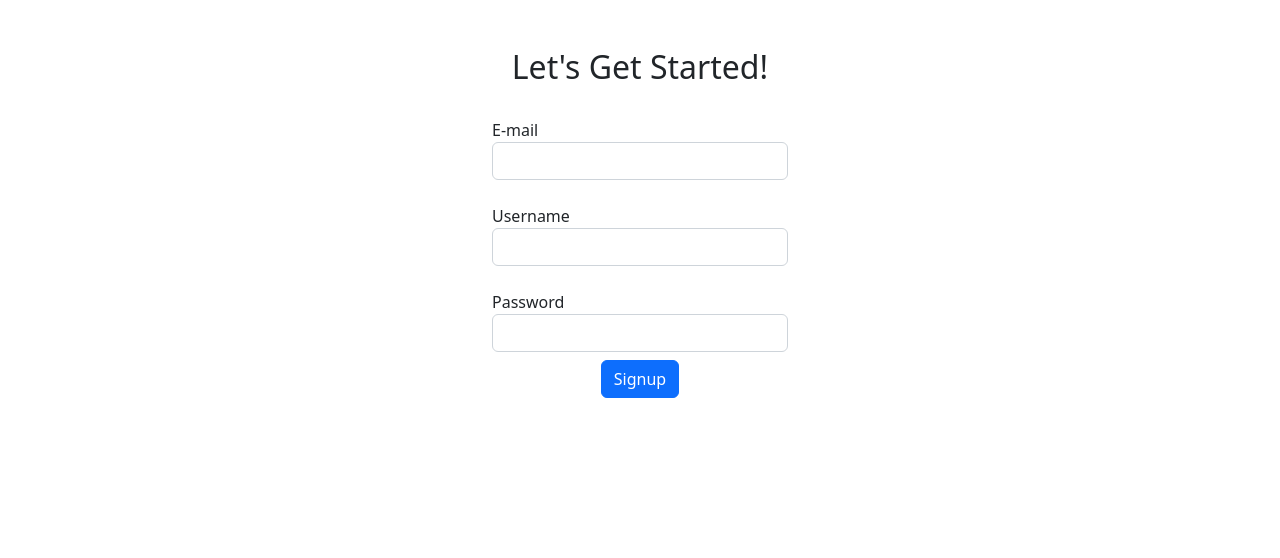
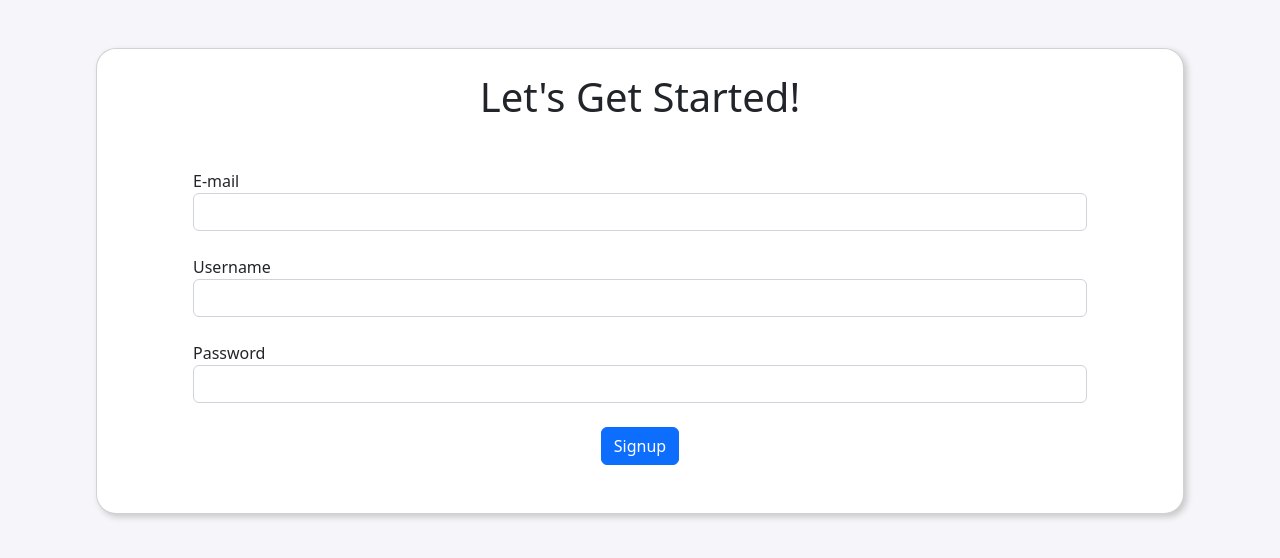
Before and after one commit to MattBaer77/Capstone-1-Baer, a Flask app: page /signup in a window 1280 px wide. Shown: the top 558 px of the page. Run offline with Flask 2, Linux system fonts and the light colour scheme; parts of the project's set-up code (start-up, migrations or seed data) failed here and were passed over.

Commit message:
modified template styling and content

```diff
--- a/templates/base-form.html
+++ b/templates/base-form.html
@@ -4,18 +4,13 @@
 
 {% block content %}
 
-<div align="center">
+<div class="my-4">
+    <h1 class="mb-4">{{ form.form_title }}</h1>
 
-    <div class="w-25">
-
-        <h2>{{ form.form_title }}</h2>
-
-        <form method="POST">
-
+    <form method="POST" class="mx-5">
         {{ form.hidden_tag() }}
         {% for field in form if field.widget.input_type != 'hidden'%}
-            <div class="form-group" align="start">
-
+        <div class="form-group mx-5" align="start">
             {{field.label(class_="mt-4")}}
             {{field(class_="form-control")}}
 
@@ -24,12 +19,9 @@
             {% endfor %}
         </div>
         {% endfor %}
-            <button class="btn btn-primary mt-2">{{ form.submit_text }}</button>
-
+        <button class="btn btn-primary my-4">{{ form.submit_text }}</button>
     </form>
 
 </div>
 
-</div>
-
 {% endblock %}
--- a/templates/base.html
+++ b/templates/base.html
@@ -8,7 +8,7 @@
     <link rel="stylesheet" href="/static/style.css">
     <title>{% block title %}{% endblock %}</title>
 </head>
-<body class="m-5">
+<body class="m-5" style="background-color: rgba(245, 245, 250, 1);">
 
     {% with messages = get_flashed_messages(with_categories = true) %}
 
@@ -25,7 +25,8 @@
 
     {% endwith %}
 
+    <div align="center" class="m-5 card" style="box-shadow: 3px 3px 6px rgba(200, 200, 200, 1); border-radius: 20px;">
     {% block content %} {% endblock %}
-
+    </div>
 </body>
 </html>
```
Also changed, not shown: templates/home-anon.html (+2 -7 lines). Lines whose indentation alone changed are shown as unchanged.
